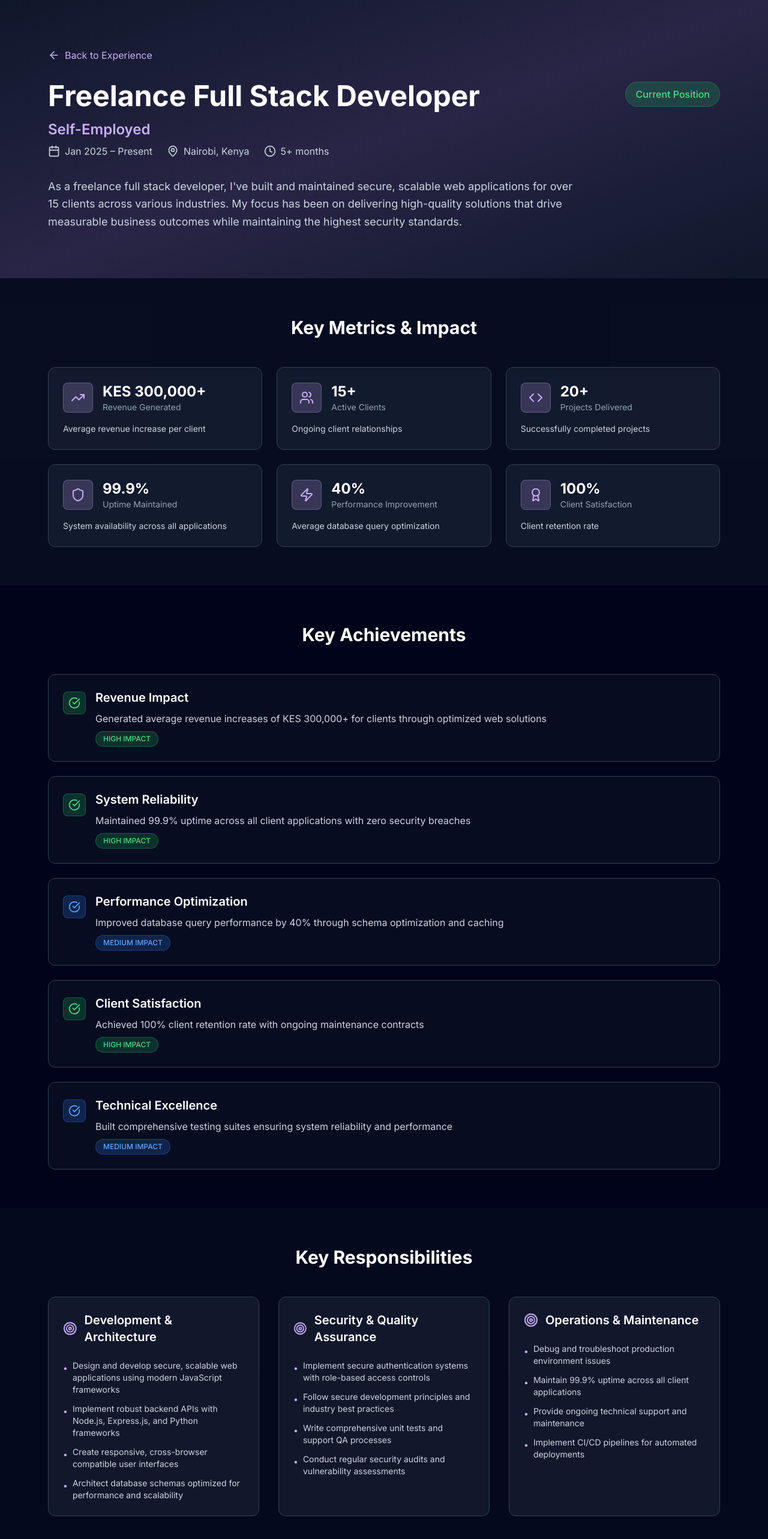
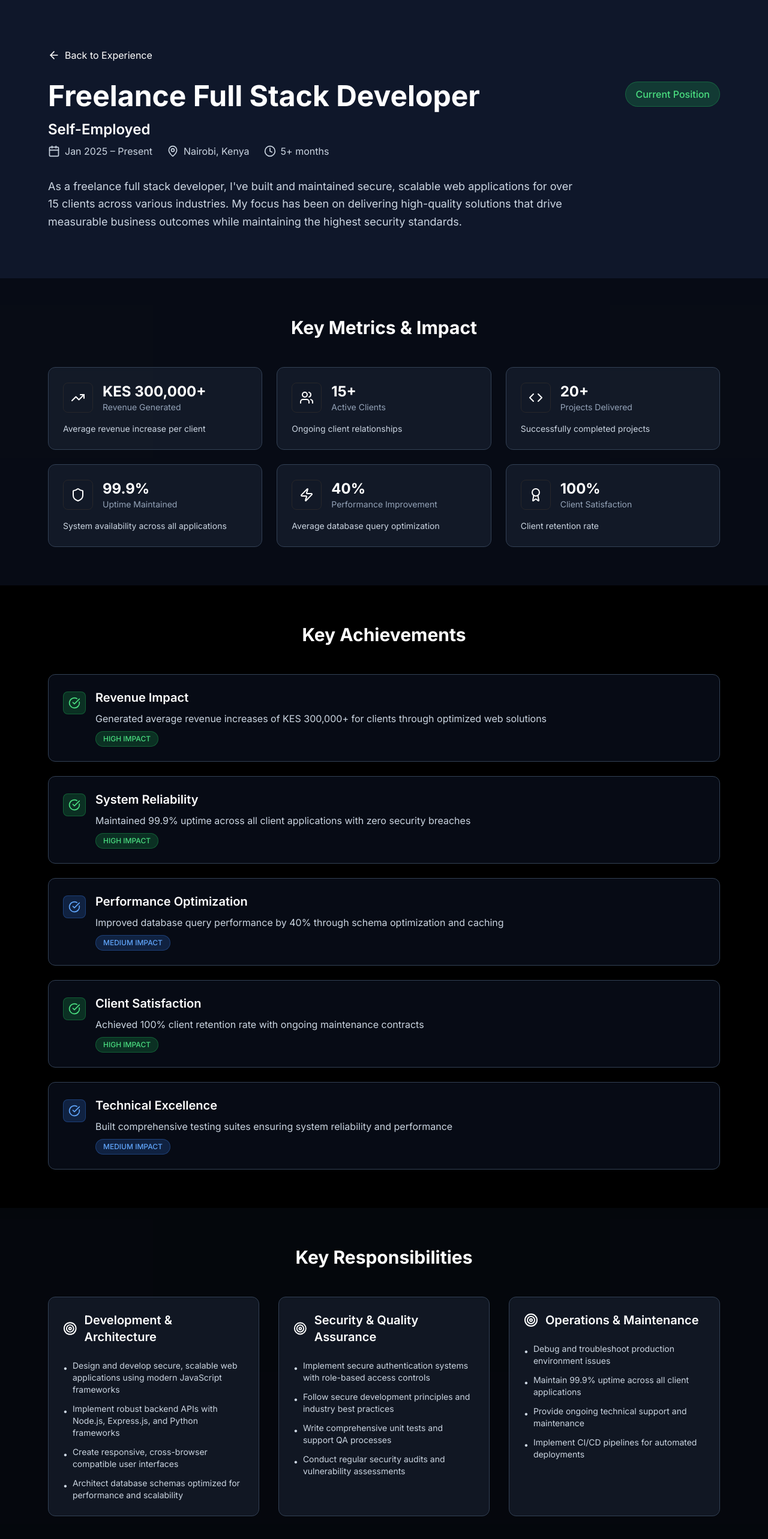
Before and after one commit to Andymwangi/anderson-mwangi, a Next.js app: page /experience/freelance-full-stack-developer in a window 1280 px wide. Shown: the top 2566 px of the page at 60% size. Built offline with nearby package versions, Linux system fonts and the light colour scheme.

Commit message:
changes to the experience page

```diff
--- a/app/experience/[slug]/page.tsx
+++ b/app/experience/[slug]/page.tsx
@@ -1,3 +1,4 @@
+
 // app/experience/[slug]/page.tsx
 import React from 'react';
 import { motion } from 'framer-motion';
@@ -18,6 +19,25 @@ import {
     BarChart3,
     Clock
 } from 'lucide-react';
+
+// Validate all icons are properly imported
+const validateIcons = () => {
+    const icons = {
+        Calendar, MapPin, ArrowLeft, TrendingUp, Users, Code, Shield,
+        CheckCircle, Target, Zap, Award, BarChart3, Clock
+    };
+
+    Object.entries(icons).forEach(([name, icon]) => {
+        if (!icon) {
+            console.error(`Icon ${name} is undefined`);
+        }
+    });
+};
+
+// Call validation in development
+if (process.env.NODE_ENV === 'development') {
+    validateIcons();
+}
 
 // This would typically come from a database or API
 const getJobBySlug = (slug: string) => {
@@ -243,15 +263,13 @@ const getJobBySlug = (slug: string) => {
                     impact: "Streamlined financial reporting process"
                 }
             ]
-        },
-        // Add other jobs here...
+        }
     ];
 
     return jobs.find(job => job.slug === slug);
 };
 
 export async function generateStaticParams() {
-    // This would typically fetch from your database/API
     const slugs = [
         'freelance-full-stack-developer',
         'junior-full-stack-bakari-ventures',
@@ -268,6 +286,19 @@ interface PageProps {
     };
 }
 
+// Safe icon renderer to handle undefined icons
+const SafeIcon = ({ icon: Icon, className, ...props }: {
+    icon: React.ComponentType<any> | undefined;
+    className?: string;
+    [key: string]: any;
+}) => {
+    if (!Icon) {
+        // Fallback to a simple div if icon is undefined
+        return <div className={`${className} bg-gray-400 rounded`} {...props} />;
+    }
+    return <Icon className={className} {...props} />;
+};
+
 export default function JobDetailPage({ params }: PageProps) {
     const job = getJobBySlug(params.slug);
 
@@ -276,10 +307,10 @@ export default function JobDetailPage({ params }: PageProps) {
     }
 
     return (
-        <div className="min-h-screen bg-black-100 text-white">
+        <div className="min-h-screen bg-black text-white">
             {/* Hero Section */}
             <motion.div
-                className="relative bg-gradient-to-br from-slate-900 via-purple/20 to-slate-900 py-20"
+                className="relative bg-gradient-to-br from-slate-900 via-purple-900/20 to-slate-900 py-20"
                 initial={{ opacity: 0 }}
                 animate={{ opacity: 1 }}
                 transition={{ duration: 0.8 }}
@@ -292,7 +323,7 @@ export default function JobDetailPage({ params }: PageProps) {
                     >
                         <Link href="/#experience">
                             <motion.button
-                                className="flex items-center gap-2 text-purple hover:text-white transition-colors mb-8"
+                                className="flex items-center gap-2 text-purple-400 hover:text-white transition-colors mb-8"
                                 whileHover={{ x: -5 }}
                             >
                                 <ArrowLeft className="w-5 h-5" />
@@ -316,7 +347,7 @@ export default function JobDetailPage({ params }: PageProps) {
                                     animate={{ opacity: 1, x: 0 }}
                                     transition={{ duration: 0.6, delay: 0.3 }}
                                 >
-                                    <h2 className="text-2xl text-purple font-semibold">{job.company}</h2>
+                                    <h2 className="text-2xl text-purple-400 font-semibold">{job.company}</h2>
                                     <div className="flex items-center gap-6 text-slate-300">
                                         <div className="flex items-center gap-2">
                                             <Calendar className="w-5 h-5" />
@@ -371,15 +402,15 @@ export default function JobDetailPage({ params }: PageProps) {
                         {job.keyMetrics.map((metric, index) => (
                             <motion.div
                                 key={index}
-                                className="bg-slate-800/50 backdrop-blur-sm rounded-xl p-6 border border-slate-700 hover:border-purple/50 transition-all duration-300"
+                                className="bg-slate-800/50 backdrop-blur-sm rounded-xl p-6 border border-slate-700 hover:border-purple-500/50 transition-all duration-300"
                                 initial={{ opacity: 0, y: 30 }}
                                 animate={{ opacity: 1, y: 0 }}
                                 transition={{ duration: 0.6, delay: index * 0.1 }}
                                 whileHover={{ y: -5, scale: 1.02 }}
                             >
                                 <div className="flex items-center gap-4 mb-4">
-                                    <div className="p-3 bg-purple/20 rounded-lg border border-purple/30">
-                                        <metric.icon className="w-6 h-6 text-purple" />
+                                    <div className="p-3 bg-purple-500/20 rounded-lg border border-purple-500/30">
+                                        <SafeIcon icon={metric.icon} className="w-6 h-6 text-purple-400" />
                                     </div>
                                     <div>
                                         <div className="text-2xl font-bold text-white">{metric.value}</div>
@@ -406,7 +437,7 @@ export default function JobDetailPage({ params }: PageProps) {
                         {job.keyAchievements.map((achievement, index) => (
                             <motion.div
                                 key={index}
-                                className="bg-slate-900/50 backdrop-blur-sm rounded-xl p-6 border border-slate-700 hover:border-purple/30 transition-all duration-300"
+                                className="bg-slate-900/50 backdrop-blur-sm rounded-xl p-6 border border-slate-700 hover:border-purple-400/30 transition-all duration-300"
                                 initial={{ opacity: 0, x: -30 }}
                                 animate={{ opacity: 1, x: 0 }}
                                 transition={{ duration: 0.6, delay: index * 0.1 }}
@@ -414,8 +445,8 @@ export default function JobDetailPage({ params }: PageProps) {
                             >
                                 <div className="flex items-start gap-4">
                                     <div className={`p-2 rounded-lg mt-1 ${achievement.impact === 'high'
-                                            ? 'bg-green-500/20 border border-green-500/30'
-                                            : 'bg-blue-500/20 border border-blue-500/30'
+                                        ? 'bg-green-500/20 border border-green-500/30'
+                                        : 'bg-blue-500/20 border border-blue-500/30'
                                         }`}>
                                         <CheckCircle className={`w-5 h-5 ${achievement.impact === 'high' ? 'text-green-400' : 'text-blue-400'
                                             }`} />
@@ -424,8 +455,8 @@ export default function JobDetailPage({ params }: PageProps) {
                                         <h3 className="text-xl font-semibold text-white mb-2">{achievement.title}</h3>
                                         <p className="text-slate-300 leading-relaxed">{achievement.description}</p>
                                         <span className={`inline-block mt-2 px-3 py-1 text-xs font-medium rounded-full ${achievement.impact === 'high'
-                                                ? 'bg-green-500/20 text-green-400 border border-green-500/30'
-                                                : 'bg-blue-500/20 text-blue-400 border border-blue-500/30'
+                                            ? 'bg-green-500/20 text-green-400 border border-green-500/30'
+                                            : 'bg-blue-500/20 text-blue-400 border border-blue-500/30'
                                             }`}>
                                             {achievement.impact.toUpperCase()} IMPACT
                                         </span>
@@ -456,7 +487,7 @@ export default function JobDetailPage({ params }: PageProps) {
                                 transition={{ duration: 0.6, delay: index * 0.2 }}
                             >
                                 <div className="flex items-center gap-3 mb-6">
-                                    <Target className="w-6 h-6 text-purple" />
+                                    <Target className="w-6 h-6 text-purple-400" />
                                     <h3 className="text-xl font-semibold text-white">{category.category}</h3>
                                 </div>
                                 <ul className="space-y-3">
@@ -468,7 +499,7 @@ export default function JobDetailPage({ params }: PageProps) {
                                             animate={{ opacity: 1, x: 0 }}
                                             transition={{ duration: 0.4, delay: (index * 0.2) + (idx * 0.1) }}
                                         >
-                                            <span className="text-purple mt-1 text-sm">•</span>
+                                            <span className="text-purple-400 mt-1 text-sm">•</span>
                                             <span className="text-sm">{item}</span>
                                         </motion.li>
                                     ))}
@@ -497,7 +528,7 @@ export default function JobDetailPage({ params }: PageProps) {
                                 animate={{ opacity: 1, y: 0 }}
                                 transition={{ duration: 0.6, delay: index * 0.1 }}
                             >
-                                <h3 className="text-lg font-semibold text-purple mb-4 capitalize">
+                                <h3 className="text-lg font-semibold text-purple-400 mb-4 capitalize">
                                     {category.replace(/([A-Z])/g, ' $1').trim()}
                                 </h3>
                                 <div className="space-y-2">
@@ -531,7 +562,7 @@ export default function JobDetailPage({ params }: PageProps) {
                             {job.projects.map((project, index) => (
                                 <motion.div
                                     key={index}
-                                    className="bg-slate-800/50 backdrop-blur-sm rounded-xl p-6 border border-slate-700 hover:border-purple/50 transition-all duration-300"
+                                    className="bg-slate-800/50 backdrop-blur-sm rounded-xl p-6 border border-slate-700 hover:border-purple-500/50 transition-all duration-300"
                                     initial={{ opacity: 0, scale: 0.9 }}
                                     animate={{ opacity: 1, scale: 1 }}
                                     transition={{ duration: 0.6, delay: index * 0.2 }}
@@ -541,12 +572,12 @@ export default function JobDetailPage({ params }: PageProps) {
                                     <p className="text-slate-300 mb-4 leading-relaxed">{project.description}</p>
 
                                     <div className="mb-4">
-                                        <h4 className="text-sm font-medium text-purple mb-2">Technologies:</h4>
+                                        <h4 className="text-sm font-medium text-purple-400 mb-2">Technologies:</h4>
                                         <div className="flex flex-wrap gap-2">
                                             {project.technologies.map((tech, idx) => (
                                                 <span
                                                     key={idx}
-                                                    className="px-2 py-1 text-xs bg-purple/20 text-purple rounded-md border border-purple/30"
+                                                    className="px-2 py-1 text-xs bg-purple-500/20 text-purple-400 rounded-md border border-purple-500/30"
                                                 >
                                                     {tech}
                                                 </span>
@@ -587,7 +618,7 @@ export default function JobDetailPage({ params }: PageProps) {
                                     transition={{ duration: 0.6, delay: index * 0.3 }}
                                 >
                                     <div className="mb-6">
-                                        <div className="text-4xl text-purple mb-4">"</div>
+                                        <div className="text-4xl text-purple-400 mb-4">"</div>
                                         <p className="text-slate-300 leading-relaxed italic">{testimonial.feedback}</p>
                                     </div>
                                     <div className="border-t border-slate-700 pt-4">
@@ -603,7 +634,7 @@ export default function JobDetailPage({ params }: PageProps) {
 
             {/* CTA Section */}
             <motion.section
-                className="py-16 bg-gradient-to-r from-purple/20 to-blue-500/20"
+                className="py-16 bg-gradient-to-r from-purple-500/20 to-blue-500/20"
                 initial={{ opacity: 0 }}
                 animate={{ opacity: 1 }}
                 transition={{ duration: 0.8, delay: 1.4 }}
@@ -631,6 +662,7 @@ export default function JobDetailPage({ params }: PageProps) {
                         animate={{ opacity: 1, y: 0 }}
                         transition={{ duration: 0.6, delay: 1.8 }}
                     >
+
                         <Link href="/#contact">
                             <motion.button
                                 className="px-8 py-3 bg-purple hover:bg-purple/80 text-white rounded-lg font-medium transition-colors duration-200"
```
